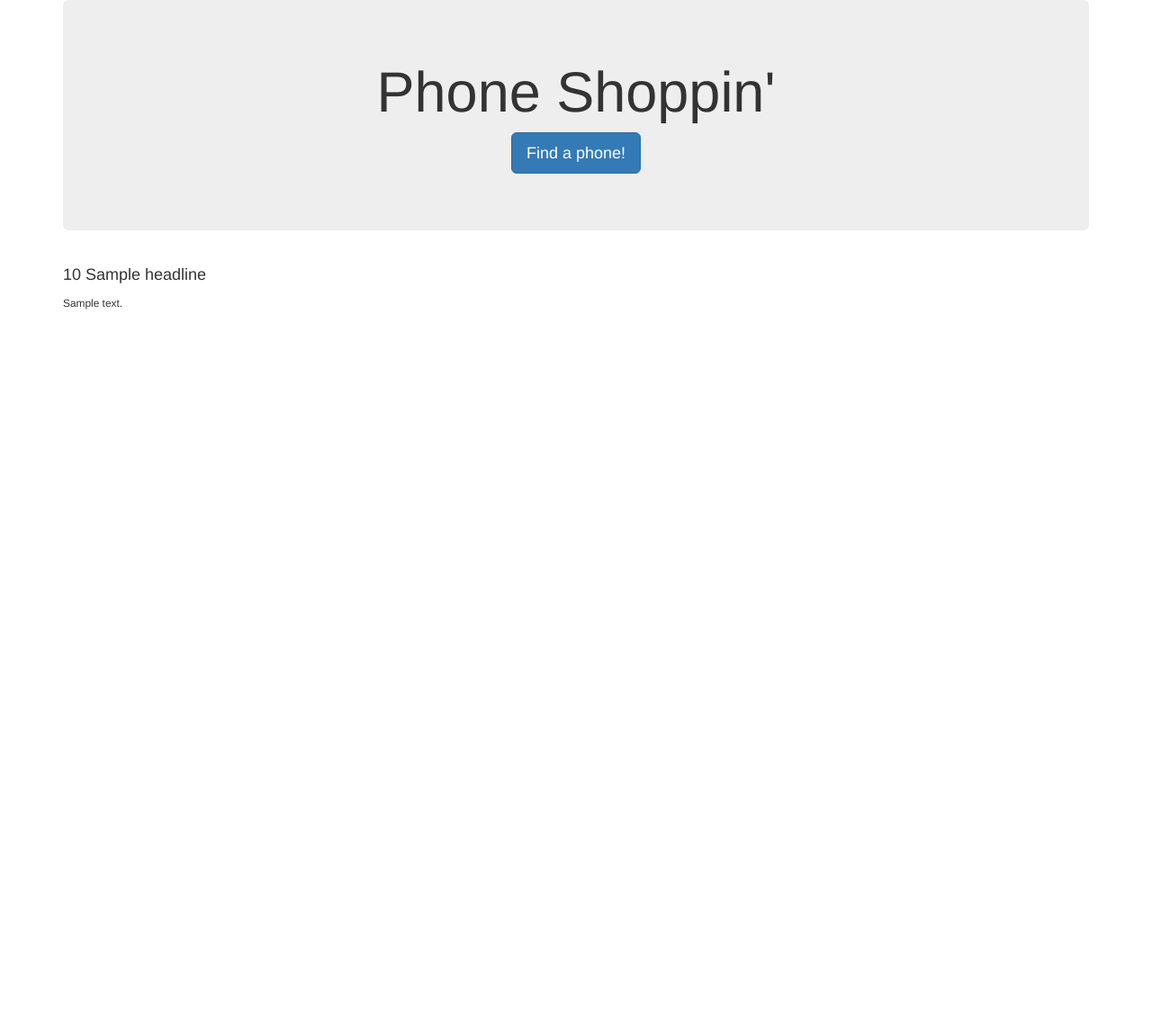
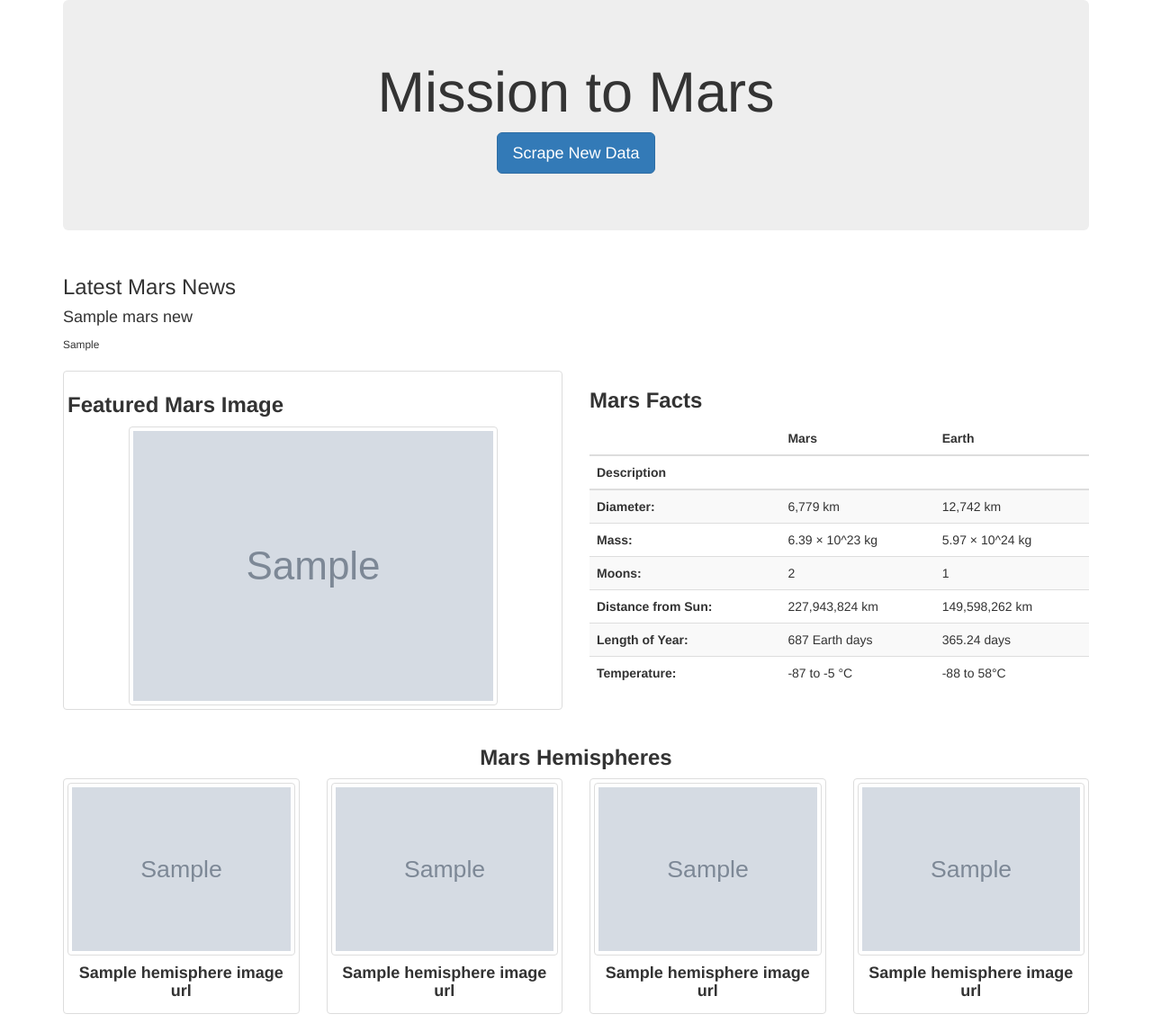
Before and after one commit to Feipeng-Yang/web-scraping-challenge, a Flask app: template templates/index.html in a window 1280 px wide. Shown: the whole page at 90% size. Before the commit the page ends 344 px from the top, so only its background shows below. Run offline with Flask 2, Linux system fonts and the light colour scheme; the template is opened without the code that fills it: most values are stand-ins (such as "Sample title", 1, 10 or a date in 2020); grey boxes marked "Sample" are stand-in pictures; some libraries are stand-ins or nearby versions.

Commit message:
fixed webpage display.

```diff
--- a/app.py
+++ b/app.py
@@ -1,11 +1,11 @@
 from flask import Flask, render_template, redirect
 from flask_pymongo import PyMongo
-import scrape_phone
+import scrape_mars
 
 app = Flask(__name__)
 
 # Use flask_pymongo to set up mongo connection
-app.config["MONGO_URI"] = "mongodb://localhost:27017/phone_app"
+app.config["MONGO_URI"] = "mongodb://localhost:27017/mars_app"
 mongo = PyMongo(app)
 
 # Or set inline
@@ -14,15 +14,42 @@ mongo = PyMongo(app)
 
 @app.route("/")
 def index():
-    listings = mongo.db.listings.find_one()
-    return render_template("index.html", listings=listings)
+    # get the data from mongo database
+
+    mars_news = mongo.db.mars_news.find_one()
+    featured_image = mongo.db.featured_image.find_one()
+    html_table_facts = mongo.db.html_table_facts.find_one()
+    hemisphere_image_urls = list(mongo.db.hemisphere_image_urls.find())
+
+
+    return render_template("index.html", mars_news=mars_news, featured_image=featured_image, \
+        html_table_facts=html_table_facts, hemisphere_image_urls=hemisphere_image_urls)
 
 
 @app.route("/scrape")
 def scraper():
-    listings = mongo.db.listings
-    listings_data = scrape_phone.scrape()
-    listings.update({}, listings_data, upsert=True)
+    # call scrape_mars to get data and upsert into the database
+    # create the collections
+    mars_news = mongo.db.mars_news
+    featured_image = mongo.db.featured_image
+    html_table_facts = mongo.db.html_table_facts
+    hemisphere_image_urls = mongo.db.hemisphere_image_urls
+
+    # call scrape to get data
+    [mars_news_data, featured_image_data, html_table_facts_data, hemisphere_image_urls_data] = scrape_mars.scrape()
+
+    # update the mongo database
+    mars_news.update({}, mars_news_data, upsert=True)
+    featured_image.update({},featured_image_data, upsert=True)
+    html_table_facts.update({},html_table_facts_data, upsert=True)
+    hemisphere_image_urls.drop()
+    hemisphere_image_urls.insert_many(hemisphere_image_urls_data)
+    # update the hemisphere image urls
+    # for hemisphere_data in hemisphere_image_urls_data:
+    #     print('++++++')
+    #     print(hemisphere_data)
+    #     hemisphere_image_urls.update({},hemisphere_data, upsert=True)
+
     return redirect("/", code=302)
 
 
--- a/templates/index.html
+++ b/templates/index.html
@@ -5,7 +5,7 @@
   <meta charset="UTF-8">
   <meta name="viewport" content="width=device-width, initial-scale=1.0">
   <meta http-equiv="X-UA-Compatible" content="ie=edge">
-  <title>Find a Phone</title>
+  <title>Mission to Mars</title>
   <link rel="stylesheet" href="https://maxcdn.bootstrapcdn.com/bootstrap/3.3.7/css/bootstrap.min.css">
 </head>
 
@@ -13,19 +13,182 @@
   <div class="container">
 
     <div class="jumbotron text-center">
-      <h1>Phone Shoppin'</h1>
-      <p><a class="btn btn-primary btn-lg" href="/scrape" role="button">Find a phone!</a></p>
+      <h1>Mission to Mars</h1>
+      <p><a class="btn btn-primary btn-lg" href="/scrape" role="button">Scrape New Data</a></p>
     </div>
 
-    <!-- Phone Listings -->
-    <div class="row" id="phone-listings">
+    <!-- Lasted news -->
+    <div class="row" id="latest_news">
       <div class="col-md-12">
-        <h4 class="heading">{{listings.price}} {{listings.headline}}</h4>
-        <small>{{listings.reviews}}</small>
+        <h3 class="heading">Latest Mars News</h3>
+        <h4 class="heading">{{mars_news.news_title}}</h4>
+        <small>{{mars_news.news_p}}</small>
       </div>
     </div>
 
   </div>
+
+<h3><strong></strong> </h3>
+
+<div class="container p-5">
+  <div class="row align-items-md-stretch">
+    <div class="container">
+      <div class="h-100 p-2 bg-light border rounded-3 text_teal ">
+        <div class="row">
+
+
+          <div class="col-md-6 col-sm-12 px-2 py-2 ">
+            <div class="thumbnail text-left border-bottom">
+              <h3><strong>Featured Mars Image</strong> </h3>
+              <a href="{{featured_image.featured_image_url}}"  target="_blank">
+                <img src="{{featured_image.featured_image_url}}" alt="Fig1" class="img-thumbnail">
+              </a>
+
+            </div>
+          </div>
+
+
+
+          <!-- <div class="col-md-6 col-sm-12 px-2 py-2 ">
+            {{html_table_facts.html_table}}
+          </div> -->
+
+          <div class="col-md-6 col-sm-12 px-2 py-2 ">
+            <h3><strong>Mars Facts</strong> </h3>
+            <table  class="table table-striped">
+              <thead>
+                <tr style="text-align: right;">
+                  <th></th>
+                  <th>Mars</th>
+                  <th>Earth</th>
+                </tr>
+                <tr>
+                  <th>Description</th>
+                  <th></th>
+                  <th></th>
+                </tr>
+              </thead>
+              <tbody>
+                <tr>
+                  <th>Diameter:</th>
+                  <td>6,779 km</td>
+                  <td>12,742 km</td>
+                </tr>
+                <tr>
+                  <th>Mass:</th>
+                  <td>6.39 × 10^23 kg</td>
+                  <td>5.97 × 10^24 kg</td>
+                </tr>
+                <tr>
+                  <th>Moons:</th>
+                  <td>2</td>
+                  <td>1</td>
+                </tr>
+                <tr>
+                  <th>Distance from Sun:</th>
+                  <td>227,943,824 km</td>
+                  <td>149,598,262 km</td>
+                </tr>
+                <tr>
+                  <th>Length of Year:</th>
+                  <td>687 Earth days</td>
+                  <td>365.24 days</td>
+                </tr>
+                <tr>
+                  <th>Temperature:</th>
+                  <td>-87 to -5 °C</td>
+                  <td>-88 to 58°C</td>
+                </tr>
+              </tbody>
+            </table>
+          </div>
+
+
+
+
+
+
+
+
+
+
+
+
+        </div>
+      </div>
+    </div>
+  </div>
+</div>
+
+<div class="container-fluid">
+  <div class="row">
+     <h3 class="text-center"><strong>Mars Hemispheres</strong></h3>
+  </div>
+</div>
+
+  <main>
+    <div class="container p-5">
+      <div class="row align-items-md-stretch">
+        <div class="container">
+          <div class="h-100 p-2 bg-light border rounded-3 text_teal ">
+            <div class="row">
+
+              <div class="col-md-3 col-sm-6 px-2 py-2 ">
+                <div class="thumbnail text-center border-bottom">
+                  <a href="{{hemisphere_image_urls[0].img_url}}"  target="_blank">
+                    <img src="{{hemisphere_image_urls[0].img_url}}" alt="Fig1" class="img-thumbnail">
+                  </a>
+                  <h4><strong>{{hemisphere_image_urls[0].title}}</strong> </h4>
+                </div>
+              </div>
+
+              <div class="col-md-3 col-sm-6 px-2 py-2 ">
+                <div class="thumbnail text-center border-bottom">
+                  <a href="{{hemisphere_image_urls[1].img_url}}"  target="_blank">
+                    <img src="{{hemisphere_image_urls[1].img_url}}" alt="Fig2" class="img-thumbnail">
+                  </a>
+                  <h4><strong>{{hemisphere_image_urls[1].title}}</strong> </h4>
+                </div>
+              </div>
+
+              <div class="col-md-3 col-sm-6 px-2 py-2 ">
+                <div class="thumbnail text-center border-bottom">
+                  <a href="{{hemisphere_image_urls[2].img_url}}"  target="_blank">
+                    <img src="{{hemisphere_image_urls[2].img_url}}" alt="Fig3" class="img-thumbnail">
+                  </a>
+                  <h4><strong>{{hemisphere_image_urls[2].title}}</strong> </h4>
+                </div>
+              </div>
+
+              <div class="col-md-3 col-sm-6 px-2 py-2 ">
+                <div class="thumbnail text-center border-bottom">
+                  <a href="{{hemisphere_image_urls[3].img_url}}"  target="_blank">
+                    <img src="{{hemisphere_image_urls[3].img_url}}" alt="Fig4" class="img-thumbnail">
+                  </a>
+                  <h4><strong>{{hemisphere_image_urls[3].title}}</strong> </h4>
+                </div>
+              </div>
+
+            </div>
+          </div>
+        </div>
+      </div>
+    </div>
+  </main>
+
+
+
+
+
+
+
+
+
+
+
+
+
+
 </body>
 
 </html>
```
Also changed, not shown: scrape_mars.py (+24 -12 lines), Screen_shot_page.png (added), 1 other file.
